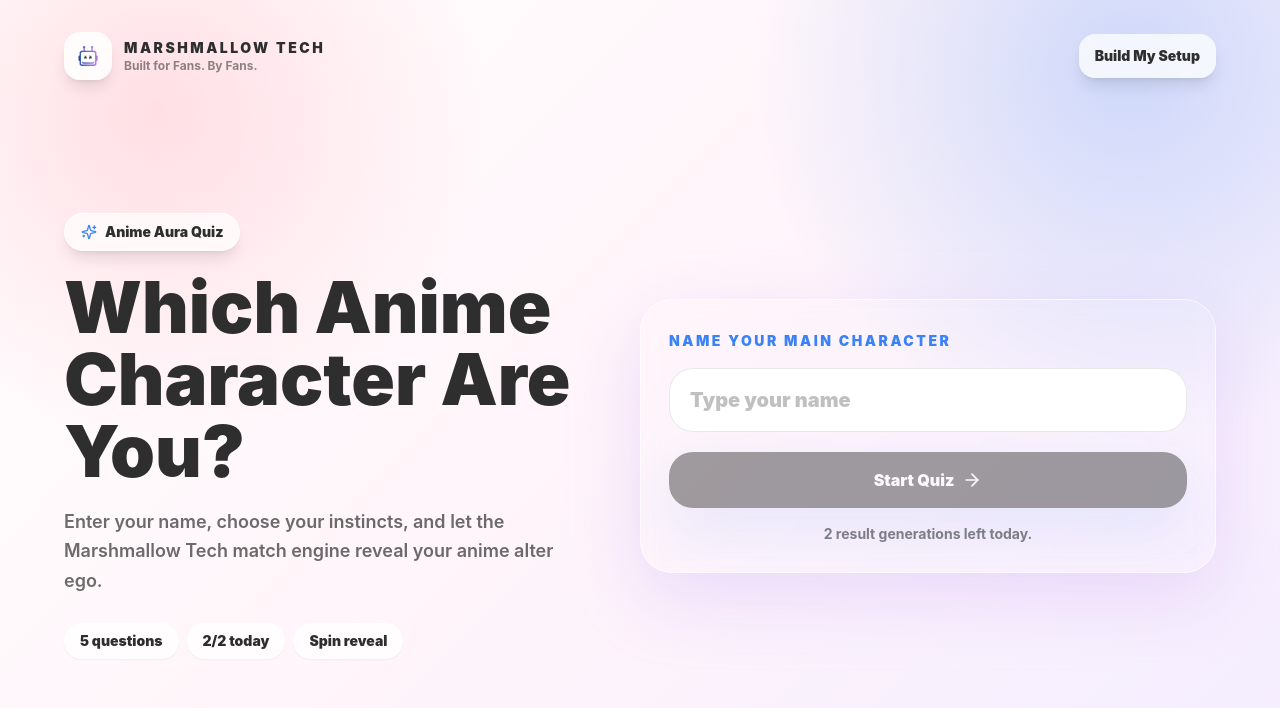
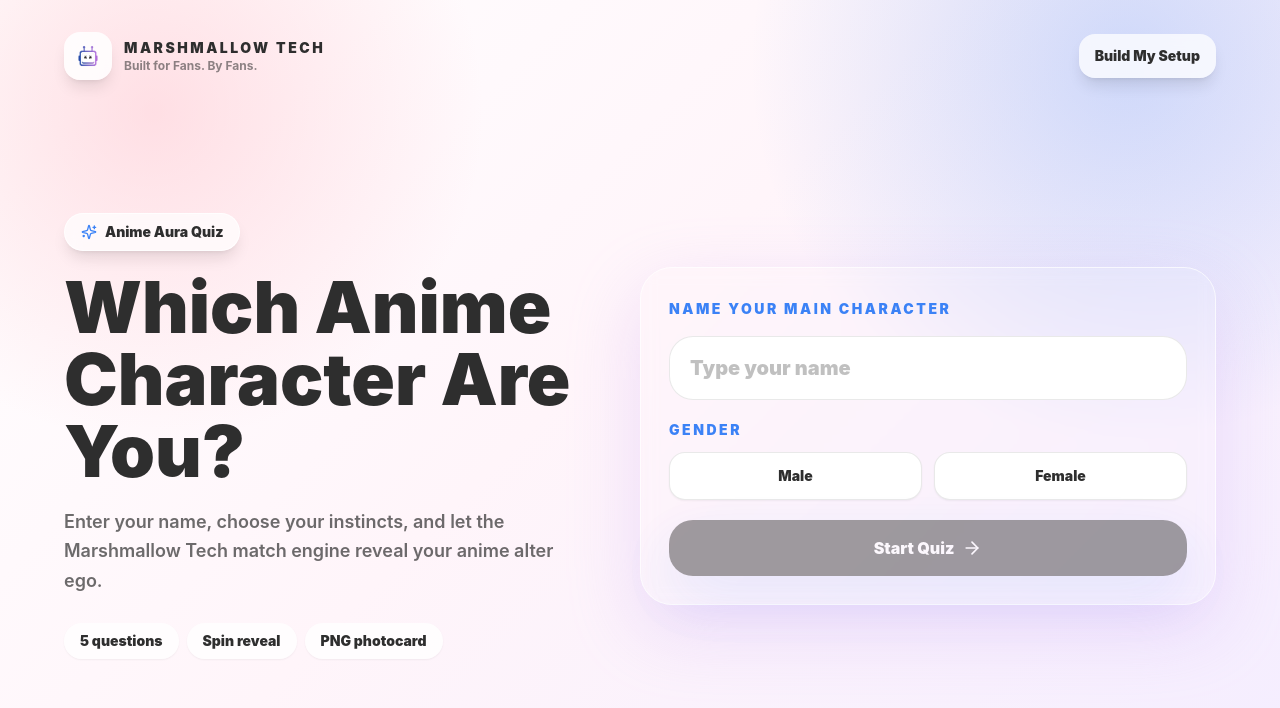
Before and after one commit to TouhidShaon18/Marshmallow-tech-anime, a Next.js app: page / in a window 1280 px wide. Shown: the top 708 px of the page. Built offline with nearby package versions, Linux system fonts and the light colour scheme.

Commit message:
Add gender-based matching input

```diff
--- a/app/page.tsx
+++ b/app/page.tsx
@@ -14,6 +14,7 @@ import {
   getCharacterMatch,
   questions,
   type Character,
+  type Gender,
   type Question,
   type QuizOption,
   type TraitScores,
@@ -64,6 +65,7 @@ function readDailyUsage(): DailyUsage {
 export default function Home() {
   const [stage, setStage] = useState<Stage>("name");
   const [name, setName] = useState("");
+  const [gender, setGender] = useState<Gender | "">("");
   const [activeQuestions, setActiveQuestions] = useState<Question[]>(() =>
     questions.slice(0, QUESTION_COUNT),
   );
@@ -72,25 +74,21 @@ export default function Home() {
   const [scores, setScores] = useState<TraitScores>(emptyScores);
   const [match, setMatch] = useState<MatchResult | null>(null);
   const [isDownloading, setIsDownloading] = useState(false);
-  const [resultsUsedToday, setResultsUsedToday] = useState(0);
   const [limitMessage, setLimitMessage] = useState("");
   const resultCardRef = useRef<HTMLDivElement>(null);
 
   const displayName = name.trim() || "Fan";
-  const remainingResults = Math.max(0, DAILY_RESULT_LIMIT - resultsUsedToday);
 
   useEffect(() => {
-    setResultsUsedToday(readDailyUsage().count);
     setActiveQuestions(pickDailyQuestions());
   }, []);
 
   function startQuiz(event: FormEvent<HTMLFormElement>) {
     event.preventDefault();
-    if (!name.trim()) {
+    if (!name.trim() || !gender) {
       return;
     }
     const usage = readDailyUsage();
-    setResultsUsedToday(usage.count);
 
     if (usage.count >= DAILY_RESULT_LIMIT) {
       setLimitMessage("You can generate 2 anime results per day. Come back tomorrow for a fresh match.");
@@ -114,16 +112,19 @@ export default function Home() {
     };
 
     window.localStorage.setItem(DAILY_LIMIT_STORAGE_KEY, JSON.stringify(nextUsage));
-    setResultsUsedToday(nextUsage.count);
   }
 
   function answerQuestion(option: QuizOption, optionIndex: number) {
+    if (!gender) {
+      return;
+    }
+
     setSelectedOption(optionIndex);
     const nextScores = addScores(scores, option.scores);
 
     window.setTimeout(() => {
       if (currentQuestion === activeQuestions.length - 1) {
-        const result = getCharacterMatch(nextScores);
+        const result = getCharacterMatch(nextScores, gender);
         setScores(nextScores);
         setMatch(result);
         recordResultGeneration();
@@ -292,7 +293,7 @@ export default function Home() {
               Enter your name, choose your instincts, and let the Marshmallow Tech match engine reveal your anime alter ego.
             </p>
             <div className="mt-7 flex flex-wrap gap-2">
-              {["5 questions", `${remainingResults}/2 today`, "Spin reveal"].map((item) => (
+              {["5 questions", "Spin reveal", "PNG photocard"].map((item) => (
                 <span
                   key={item}
                   className="rounded-full bg-white/80 px-4 py-2 text-sm font-black text-charcoal shadow-sm"
@@ -320,17 +321,43 @@ export default function Home() {
                   className="mt-4 h-16 w-full rounded-3xl border border-charcoal/10 bg-white px-5 text-xl font-black text-charcoal outline-none transition placeholder:text-charcoal/30 focus:border-electric focus:ring-4 focus:ring-electric/15"
                   maxLength={28}
                 />
+                <div className="mt-5">
+                  <p className="text-sm font-black uppercase tracking-[0.18em] text-electric">
+                    Gender
+                  </p>
+                  <div className="mt-3 grid grid-cols-2 gap-3">
+                    {([
+                      ["male", "Male"],
+                      ["female", "Female"],
+                    ] as const).map(([value, label]) => (
+                      <button
+                        key={value}
+                        type="button"
+                        onClick={() => setGender(value)}
+                        className={`min-h-12 rounded-2xl border px-4 py-3 text-sm font-black transition ${
+                          gender === value
+                            ? "border-electric bg-electric text-white shadow-blue"
+                            : "border-charcoal/10 bg-white text-charcoal shadow-sm hover:-translate-y-0.5 hover:border-lavender"
+                        }`}
+                      >
+                        {label}
+                      </button>
+                    ))}
+                  </div>
+                </div>
                 <button
                   type="submit"
-                  disabled={!name.trim() || remainingResults === 0}
+                  disabled={!name.trim() || !gender}
                   className="mt-5 inline-flex min-h-14 w-full items-center justify-center gap-2 rounded-3xl bg-charcoal px-5 py-4 text-base font-black text-white shadow-blue transition hover:-translate-y-0.5 disabled:cursor-not-allowed disabled:opacity-45 disabled:hover:translate-y-0"
                 >
                   Start Quiz
                   <ArrowRight aria-hidden="true" className="h-5 w-5" />
                 </button>
-                <p className="mt-4 text-center text-sm font-bold text-charcoal/60">
-                  {limitMessage || `${remainingResults} result ${remainingResults === 1 ? "generation" : "generations"} left today.`}
-                </p>
+                {limitMessage && (
+                  <p className="mt-4 text-center text-sm font-bold text-charcoal/60">
+                    {limitMessage}
+                  </p>
+                )}
               </form>
             )}
 
--- a/components/ResultCard.tsx
+++ b/components/ResultCard.tsx
@@ -73,6 +73,14 @@ export function ResultCard({
                   />
                 </div>
               </div>
+              <div className="mt-3 rounded-3xl border border-charcoal/10 bg-white px-4 py-3 text-center shadow-sm">
+                <p className="text-[0.62rem] font-black uppercase tracking-[0.16em] text-charcoal/45">
+                  Participant
+                </p>
+                <p className="mt-1 text-xl font-black leading-none text-charcoal">
+                  {name}
+                </p>
+              </div>
             </div>
 
             <div>
--- a/lib/quiz-data.ts
+++ b/lib/quiz-data.ts
@@ -7,6 +7,7 @@ export type Trait =
   | "freedom";
 
 export type TraitScores = Record<Trait, number>;
+export type Gender = "male" | "female";
 
 export type QuizOption = {
   label: string;
@@ -22,6 +23,7 @@ export type Question = {
 export type Character = {
   id: string;
   name: string;
+  gender: Gender;
   anime: string;
   image: string;
   quote: string;
@@ -136,6 +138,7 @@ export const characters: Character[] = [
   {
     id: "naruto",
     name: "Naruto",
+    gender: "male",
     anime: "Naruto",
     image: "https://cdn.myanimelist.net/images/characters/2/284121.jpg",
     quote: "I never go back on my word.",
@@ -146,6 +149,7 @@ export const characters: Character[] = [
   {
     id: "luffy",
     name: "Luffy",
+    gender: "male",
     anime: "One Piece",
     image: "https://cdn.myanimelist.net/images/characters/9/310307.jpg",
     quote: "Freedom looks good on you.",
@@ -156,6 +160,7 @@ export const characters: Character[] = [
   {
     id: "levi",
     name: "Levi",
+    gender: "male",
     anime: "Attack on Titan",
     image: "https://cdn.myanimelist.net/images/characters/12/622510.jpg",
     quote: "Choose, then own the outcome.",
@@ -166,6 +171,7 @@ export const characters: Character[] = [
   {
     id: "gojo",
     name: "Gojo",
+    gender: "male",
     anime: "Jujutsu Kaisen",
     image: "https://cdn.myanimelist.net/images/characters/15/422168.jpg",
     quote: "Confidence is part of the technique.",
@@ -176,6 +182,7 @@ export const characters: Character[] = [
   {
     id: "itachi",
     name: "Itachi",
+    gender: "male",
     anime: "Naruto",
     image: "https://cdn.myanimelist.net/images/characters/9/284122.jpg",
     quote: "A calm mind can carry heavy things.",
@@ -186,6 +193,7 @@ export const characters: Character[] = [
   {
     id: "tanjiro",
     name: "Tanjiro",
+    gender: "male",
     anime: "Demon Slayer",
     image: "https://cdn.myanimelist.net/images/characters/6/386735.jpg",
     quote: "Gentleness is also strength.",
@@ -196,6 +204,7 @@ export const characters: Character[] = [
   {
     id: "eren",
     name: "Eren",
+    gender: "male",
     anime: "Attack on Titan",
     image: "https://cdn.myanimelist.net/images/characters/10/216895.jpg",
     quote: "Forward is the only direction.",
@@ -206,6 +215,7 @@ export const characters: Character[] = [
   {
     id: "goku",
     name: "Goku",
+    gender: "male",
     anime: "Dragon Ball",
     image: "https://cdn.myanimelist.net/images/characters/16/618693.jpg",
     quote: "There is always another level.",
@@ -216,6 +226,7 @@ export const characters: Character[] = [
   {
     id: "zoro",
     name: "Zoro",
+    gender: "male",
     anime: "One Piece",
     image: "https://cdn.myanimelist.net/images/characters/3/100534.jpg",
     quote: "Discipline is its own compass.",
@@ -226,6 +237,7 @@ export const characters: Character[] = [
   {
     id: "hinata-shoyo",
     name: "Hinata Shoyo",
+    gender: "male",
     anime: "Haikyuu!!",
     image: "https://cdn.myanimelist.net/images/characters/11/243919.jpg",
     quote: "Small wings can still fly high.",
@@ -236,6 +248,7 @@ export const characters: Character[] = [
   {
     id: "frieren",
     name: "Frieren",
+    gender: "female",
     anime: "Frieren: Beyond Journey's End",
     image: "https://cdn.myanimelist.net/images/characters/7/525105.jpg",
     quote: "Time makes the small things shine.",
@@ -246,6 +259,7 @@ export const characters: Character[] = [
   {
     id: "sung-jin-woo",
     name: "Sung Jin-Woo",
+    gender: "male",
     anime: "Solo Leveling",
     image: "https://cdn.myanimelist.net/images/characters/2/540692.jpg",
     quote: "The climb changed you.",
@@ -265,7 +279,7 @@ export function addScores(total: TraitScores, addition: Partial<TraitScores>) {
   );
 }
 
-export function getCharacterMatch(scores: TraitScores) {
+export function getCharacterMatch(scores: TraitScores, gender: Gender) {
   const traits = Object.keys(scores) as Trait[];
   const highestTraitScore = Math.max(...traits.map((trait) => scores[trait]), 1);
   const profile = traits.reduce<TraitScores>(
@@ -291,7 +305,9 @@ export function getCharacterMatch(scores: TraitScores) {
     return hash / 99700;
   }
 
-  const ranked = characters
+  const eligibleCharacters = characters.filter((character) => character.gender === gender);
+
+  const ranked = eligibleCharacters
     .map((character) => {
       const distance = traits.reduce((sum, trait) => {
         return sum + Math.pow(profile[trait] - character.traits[trait], 2);
```
